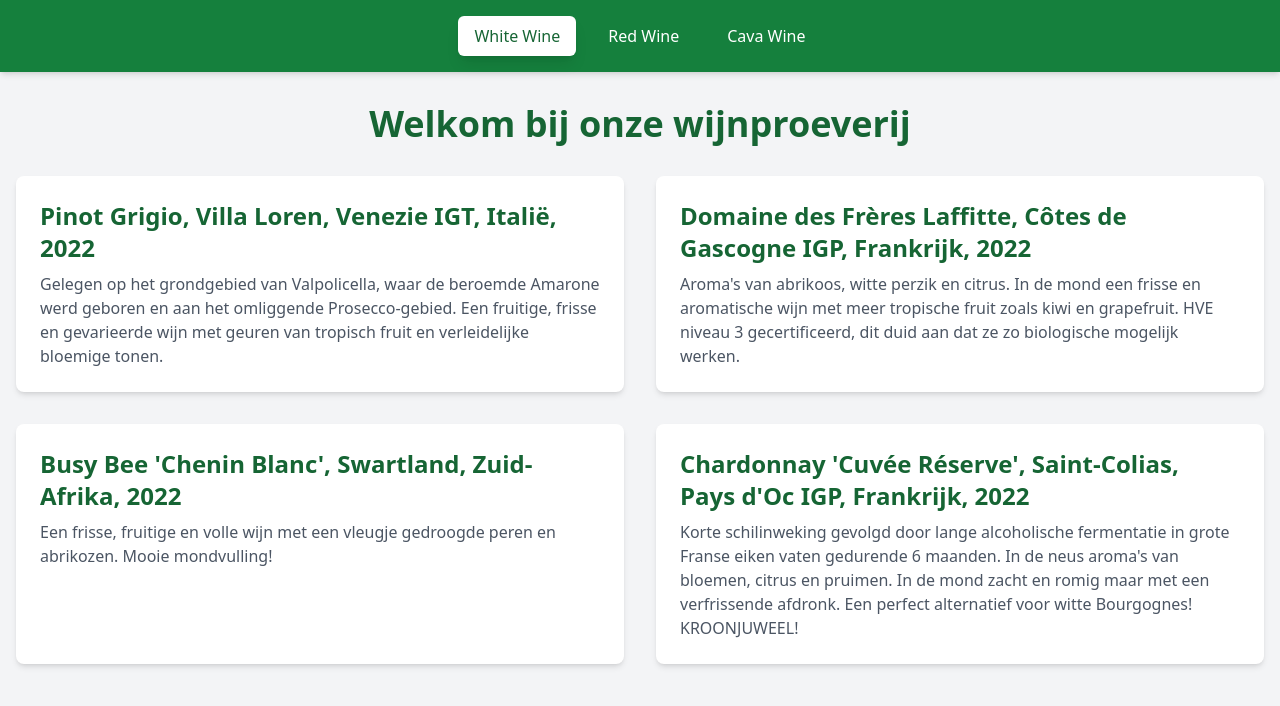
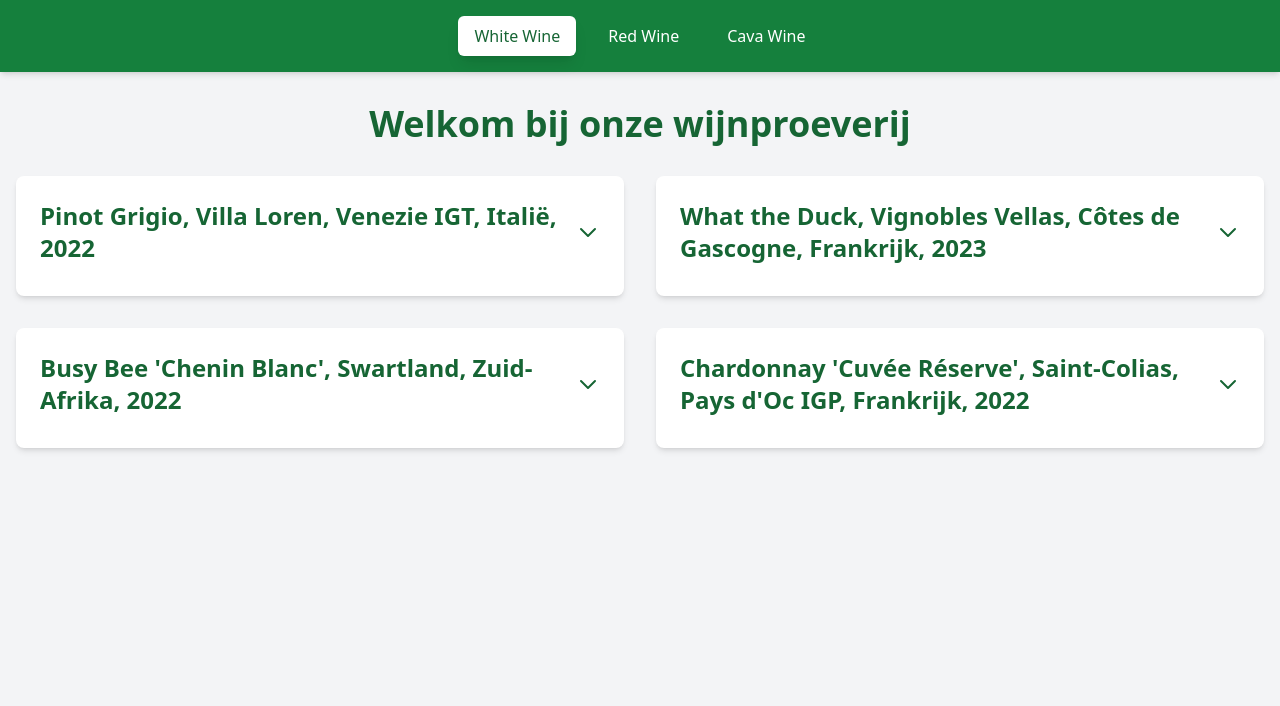
Before and after one commit to WoutPaepenUcLL/kaas-en-wjin, a Next.js app: page / in a window 1280 px wide. Both pictures are taken after a click on the button "Witte wijn". Shown: the top 706 px of the page. Built offline with nearby package versions, Linux system fonts and the light colour scheme.

Commit message:
Refactor WineSection component to add expandable descriptions

```diff
--- a/app/components/WineSection.tsx
+++ b/app/components/WineSection.tsx
@@ -10,19 +10,46 @@
 }
 
 const WineSection: React.FC<WineSectionProps> = ({ wines }) => {
+  const [expandedIndexes, setExpandedIndexes] = React.useState<number[]>([]);
+  const toggleDescription = (index: number) => {
+    if (expandedIndexes.includes(index)) {
+      setExpandedIndexes(expandedIndexes.filter((i) => i !== index));
+    } else {
+      setExpandedIndexes([...expandedIndexes, index]);
+    }
+  };
   return (
     <div className="grid md:grid-cols-2 gap-8 md:">
       {wines.map((wine, index) => (
+      <div
+        key={index}
+        className="bg-white p-6 rounded-lg shadow-md transition-all duration-300 ease-in-out transform hover:scale-102 hover:shadow-lg wine-card"
+      >
+        <h2 className="text-2xl font-semibold text-green-800 mb-2 flex justify-between items-center">
+        {wine.name}
+        <button onClick={() => toggleDescription(index)} className="focus:outline-none">
+          <svg
+          className={`w-6 h-6 transition-transform duration-300 ${expandedIndexes.includes(index) ? 'rotate-180' : ''}`}
+          fill="none"
+          stroke="currentColor"
+          viewBox="0 0 24 24"
+          xmlns="http://www.w3.org/2000/svg"
+          >
+          <path strokeLinecap="round" strokeLinejoin="round" strokeWidth="2" d="M19 9l-7 7-7-7"></path>
+          </svg>
+        </button>
+        </h2>
         <div
-          key={index}
-          className="bg-white p-6 rounded-lg shadow-md transition-all duration-300 ease-in-out transform hover:scale-102 hover:shadow-lg wine-card"
+        className={`overflow-hidden transition-max-height duration-300 ease-in-out ${expandedIndexes.includes(index) ? 'max-h-96' : 'max-h-0'}`}
         >
-          <h2 className="text-2xl font-semibold text-green-800 mb-2">{wine.name}</h2>
-          <p className="text-gray-600">{wine.description}</p>
+        <p className="text-gray-600">{wine.description}</p>
         </div>
+      </div>
       ))}
     </div>
-  );
-};
+      )}
+
+
+
 
 export default WineSection;
--- a/app/public/wines.json
+++ b/app/public/wines.json
@@ -7,15 +7,18 @@
 
         "white": [
           { "name": "Pinot Grigio, Villa Loren, Venezie IGT, Italië, 2022", "description": "Gelegen op het grondgebied van Valpolicella, waar de beroemde Amarone werd geboren en aan het omliggende Prosecco-gebied. Een fruitige, frisse en gevarieerde wijn met geuren van tropisch fruit en verleidelijke bloemige tonen." },
-          { "name": "Domaine des Frères Laffitte, Côtes de Gascogne IGP, Frankrijk, 2022", "description": "Aroma's van abrikoos, witte perzik en citrus. In de mond een frisse en aromatische wijn met meer tropische fruit zoals kiwi en grapefruit. HVE niveau 3 gecertificeerd, dit duid aan dat ze zo biologische mogelijk werken." },
+          { "name": "What the Duck, Vignobles Vellas, Côtes de Gascogne, Frankrijk, 2023", "description": "Aroma's van bloemen, citrus en rijp exotisch fruit. De wijn toont een uitnodigende aanzet met een frisse en levendige smaak, vergezeld van knisperende zuren en een aanhoudende frisse afdronk." },
             {"name": "Busy Bee 'Chenin Blanc', Swartland, Zuid-Afrika, 2022", "description": "Een frisse, fruitige en volle wijn met een vleugje gedroogde peren en abrikozen. Mooie mondvulling!" },
             {"name": "Chardonnay 'Cuvée Réserve', Saint-Colias, Pays d'Oc IGP, Frankrijk, 2022", "description": "Korte schilinweking gevolgd door lange alcoholische fermentatie in grote Franse eiken vaten gedurende 6 maanden. In de neus aroma's van bloemen, citrus en pruimen. In de mond zacht en romig maar met een verfrissende afdronk. Een perfect alternatief voor witte Bourgognes! KROONJUWEEL!" }
 
 
         ],
         "red": [
-          { "name": "Cabernet Sauvignon", "description": "Bold red wine with flavors of black currant and cedar." },
-          { "name": "Pinot Noir", "description": "Light-bodied red with cherry and earthy notes." }
+          { "name": "CARE Trio Red, Cariñena DO, Spanje, 2023", "description": "Een rijpe en intense neus van rode vruchten en bosvruchten. Een fruitige wijn die perfect in evenwicht is. Vol en intens met een lange afdronk. De ideale serveertemperatuur ligt tussen de 12 en 14 graden Celsius. Zeer aangename soepele wijn!" },
+          { "name": "Mario del Conte ‘Rosso’, Appassimento, Puglia IGT, Italië 2023", "description": "Zeer aangename wijn! Karakteristieke tonen van rijp en gedroogd zwart fruit, maar ook chocolade, specerijen en rozijnen. In de mond fruitig en kruidig met een mooie tannine structuur die zorgt voor een lange afdronk. Combineert perfect bij rood en wit vlees, wild gerechten en ook bij rijpe en hartige kazen." },
+            {"name": "Black Gorilla, Domaine Guinand, VdF, Frankrijk, 2023", "description": "In de neus typische kenmerken van rood fruit en gemengde kruiden. Smaakvol, rijk en elegant in de mond. Ideaal in combinatie met een groentelasagne of gegrild vlees. Verrassend!"},
+            {"name": "Pepe Nero ‘Primitivo’, Cignomoro, Salento IGP, Puglia, Italië, 2023", "description": "Aroma's van klein rood en zwartfruit, maar ook aroma's van ceder, kruiden zijn duidelijk herkenbaar in de wijn. Een mooie gebalanceerde wijn met zachte tannines en een aanhoudende afdronk. Lekker bij vlees gerechten met rode en donkere pasta sauzen. Aanrader!" },
+            {"name": "Salvatore Lilli, Montepulciano d'Abruzzo DOC, Italië, 2021", "description": "Krachtig, diepgekleurd rood met een intens fruitig bouquet met aroma's van rode bessen, kersen en viooltjes. Fruitig, vol en lekker!"}
         ],
         "cava": [
           { "name": "Brut Nature", "description": "Dry sparkling wine with zero added sugar." },
```
